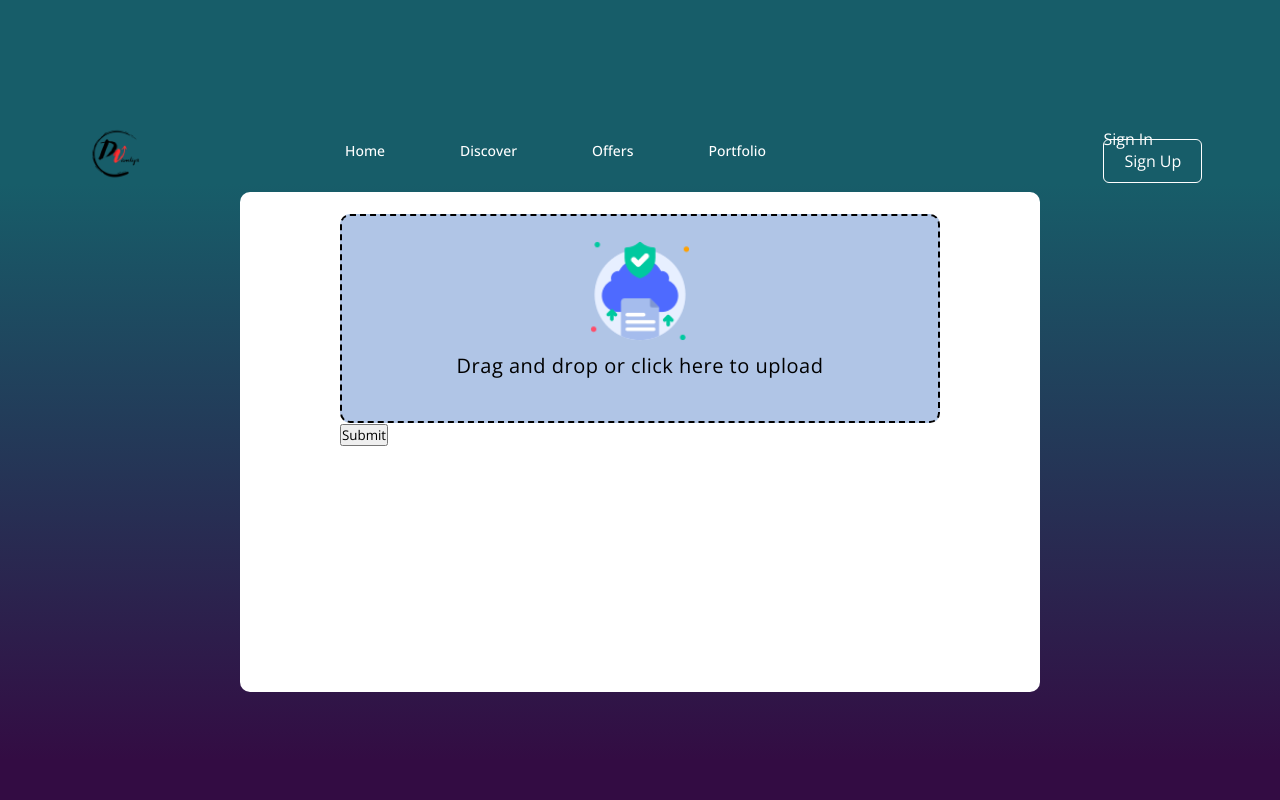
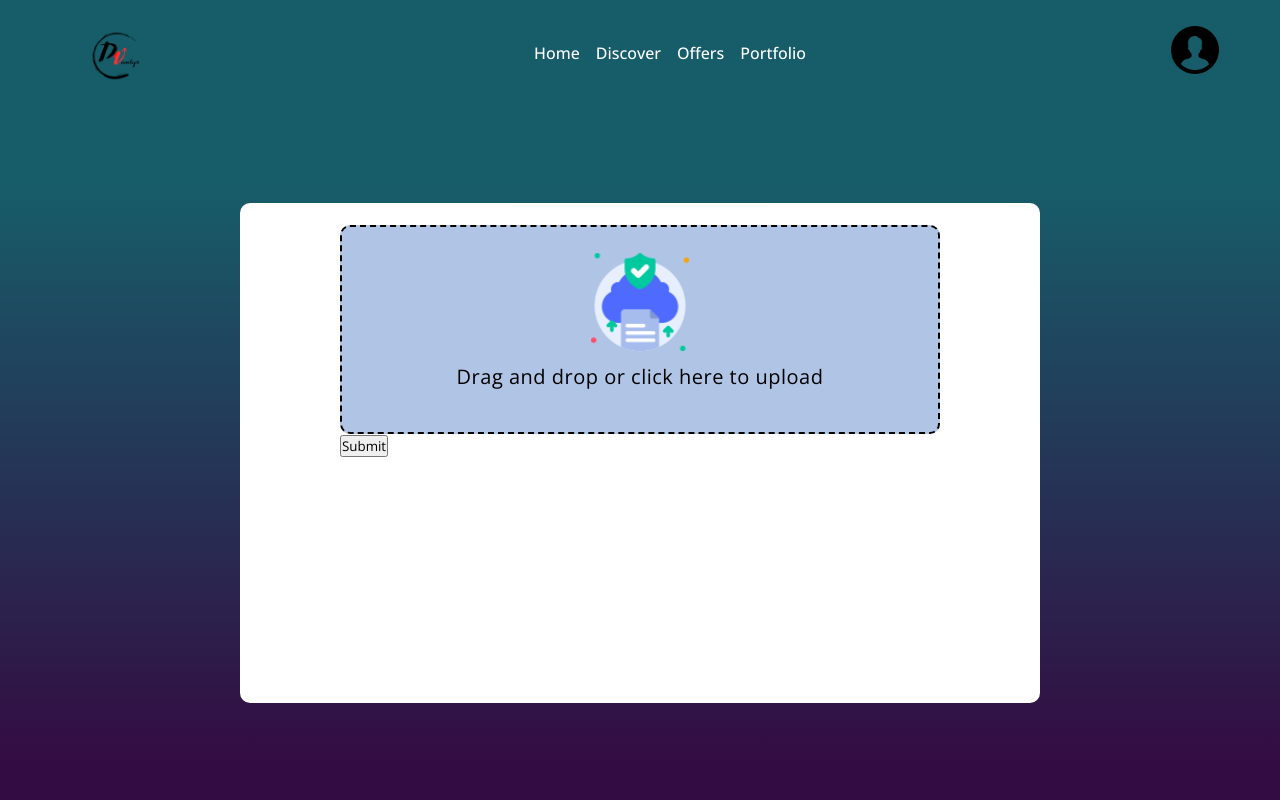
Before and after one commit to badrbnh/Data_Visualizer, a Flask app: template web_flask/templates/inside.html in a window 1280 px wide. Run offline with Flask 3, Linux system fonts and the light colour scheme; the template is opened without the code that fills it, so the values that code supplies are empty; parts of the project's set-up code (start-up, migrations or seed data) failed here and were passed over; some libraries are stand-ins or nearby versions.

Commit message:
fixed the front end

```diff
--- /dev/null
+++ b/api/v1/app.py
@@ -0,0 +1,33 @@
+from models import db_storage
+from api.v1.views import app_views
+from os import environ
+from flask import Flask, jsonify
+from flask_cors import CORS
+from werkzeug.exceptions import HTTPException
+
+app = Flask(__name__)
+app.register_blueprint(app_views)
+cors = CORS(app, resources={r"/api/v1/*": {"origins": "*"}})
+
+
+@app.teardown_appcontext
+def close_db(error):
+    """close database"""
+    db_storage.close()
+
+@app.errorhandler(HTTPException)
+def handle_error(e):
+    """Return Json 404 error response"""
+    response = jsonify(error="Not found")
+    response.status_code = 404
+    return response
+
+
+if __name__ == '__main__':
+    host = environ.get("DV_API_HOST")
+    port = environ.get("DV_API_PORT")
+    if not host:
+        host = '0.0.0.0'
+    if not port:
+        port = '5000'
+    app.run(host=host, port=port, threaded=True)
--- a/api/v1/views/__init__.py
+++ b/api/v1/views/__init__.py
@@ -0,0 +1,6 @@
+from flask.blueprints import Blueprint
+
+app_views = Blueprint('app_views', __name__, url_prefix="/api/v1")
+
+from api.v1.views.index import *
+from api.v1.views.users import *
--- a/web_flask/static/scripts/menu.js
+++ b/web_flask/static/scripts/menu.js
@@ -1,6 +1,5 @@
-document.addEventListener("DOMContentLoaded", function() {
-    let subMenu = document.getElementById("subMenu");
-    function toggleMenu() {
-        subMenu.classList.toggle("open-menu");
-    }
-})
+
+let subMenu = document.getElementById("subMenu");
+function toggleMenu() {
+    subMenu.classList.toggle("open-menu");
+}
--- a/web_flask/static/styles/inside.css
+++ b/web_flask/static/styles/inside.css
@@ -6,6 +6,7 @@
     height: 500px;
     width: 800px;
     border-radius: 10px;
+    margin: auto;
 }
 
 #upload-label {
--- a/web_flask/static/styles/login.css
+++ b/web_flask/static/styles/login.css
@@ -1,7 +1,6 @@
 
 body {
 	display: flex;
-	justify-content: center;
 	align-items: center;
 	flex-direction: column;
 }
@@ -22,16 +21,8 @@
 	font-weight: 100;
 	line-height: 20px;
 	letter-spacing: 0.5px;
-	margin: 20px 0 30px;
 }
 
-
-a {
-	color: #333;
-	font-size: 14px;
-	text-decoration: none;
-	margin: 15px 0;
-}
 
 .login-btn {
 	border-radius: 20px;
@@ -65,6 +56,8 @@
 	width: 768px;
 	max-width: 100%;
 	min-height: 480px;
+	margin-top: auto;
+	margin-bottom: auto;
 }
 .login-form {
 	display: flex;
--- a/web_flask/static/styles/nav.css
+++ b/web_flask/static/styles/nav.css
@@ -12,14 +12,13 @@
   padding: 20px 15px;
 }
 
-.navbar .profile{
+.navbar .profile {
   width: 60px;
   height: auto;
   border-radius: 50%;
   cursor: pointer;
-
 }
-.navbar .logo img{
+.navbar .logo img {
   width: 120px;
   height: auto;
   margin-top: -40px;
@@ -27,77 +26,65 @@
   border-radius: 50%;
 }
 
-nav ul {
-  width: 100%;
-  text-align: center;
-  margin-left: 150px;
+
+nav ul li {
+  display: inline-block;
+  list-style: none;
 }
 
-nav ul li{
-  display: inline-block;
-  list-style: none;
-  margin: 10px 20px;
-}
-
-nav ul li a{
+nav ul li a {
   text-decoration: none;
 }
 
 .sub-menu-wrap {
   position: absolute;
-    top: 100%;
-    right: 10%;
-    width: 320px;
+  right: 0;
+  width: 250px;
+  max-height: 0;
   overflow: hidden;
   transition: max-height 0.5s;
-
 }
 
 .sub-menu-wrap.open-menu {
-    max-height: 400;
+  max-height: 400px;
 }
 
 .sub-menu {
   background: #fff;
   padding: 20px;
   margin: 10px;
-
+  border-radius: 4px;
 }
 .navbar .links {
   display: flex;
   align-items: center;
   list-style: none;
-    gap: 35px;
+  gap: 16px;
 }
 
 .user-info {
   display: flex;
   align-items: center;
+  border-bottom: 1px solid #ccc;
+  padding-bottom: 8px;
+  margin-bottom: 24px;
 }
 
 .user-info h3 {
   font-weight: 500;
 }
 
-  .user-info img{
-    width: 60px;
+.user-info img {
+  width: 50px;
   border-radius: 50%;
   margin-right: 15px;
 }
 
-  .user-info hr {
-    border: 0;
-    height: 1px;
-    width: 100%;
-    background: #ccc;
-    margin: 15px 0 10px;
-  }
 
-  .sub-menu-link{
+.sub-menu-link {
   display: flex;
   align-items: center;
   text-decoration: none;
-    color: #525252;
   margin: 12px 0;
 }
 .navbar .links a:hover {
@@ -105,22 +92,25 @@
 }
 .navbar .buttons a {
   text-decoration: none;
-    color: #fff;
+  color: #525252;
   font-size: 1rem;
-    padding: 15px 0;
   transition: 0.2s ease;
-
 }
-
-  .navbar .buttons a:not(:last-child) {
-    margin-right: 30px;
+#login {
+  width: 200px;
+  display: flex;
+  justify-content: space-evenly;
+  color: #fff !important;
 }
 
 .navbar .buttons .signin:hover {
   color: #47b2e4;
 }
-
+.navbar .buttons .signin {
+  color: #fff;
+}
 .navbar .buttons .signup {
+  color: #fff;
   border: 1px solid #fff;
   padding: 10px 20px;
   border-radius: 0.375rem;
@@ -132,10 +122,10 @@
   background-color: #47b2e4;
   color: #fff;
 }
-  .sub-menu-link p{
+.sub-menu-link p {
   width: 100%;
 }
-  .sub-menu-link img{
+.sub-menu-link img {
   width: 40px;
   background: #e5e5e5;
   border-radius: 50%;
@@ -149,12 +139,12 @@
   padding: 10px 0;
   transition: 0.2s ease;
 }
-  .sub-menu-link span{
+.sub-menu-link span {
   font-size: 22px;
 }
-  .sub-menu-link:hover span{
+.sub-menu-link:hover span {
   transform: translateX(5px);
 }
-  .sub-menu-link:hover p{
+.sub-menu-link:hover p {
   font-weight: 600;
 }
--- a/web_flask/static/styles/register.css
+++ b/web_flask/static/styles/register.css
@@ -6,6 +6,7 @@
   padding: 25px 30px;
   border-radius: 5px;
   box-shadow: 0 5px 10px rgba(0,0,0,0.15);
+  margin: auto;
 }
 .container .title{
   font-size: 25px;
--- a/web_flask/templates/base.html
+++ b/web_flask/templates/base.html
@@ -26,7 +26,7 @@
     />
     <script src="https://code.jquery.com/jquery-3.2.1.min.js"></script>
     <script type="text/javascript" src="../static/scripts/upload.js"></script>
-    <script type="text/javascript" src="../static/scripts/menu.js"></script>
+
   </head>
   <body>
     <header class="header">
@@ -44,8 +44,10 @@
         </ul>
         <div class="buttons">
           {% if current_user.is_anonymous %}
-          <a href="{{ url_for('login') }}" class="signin">Sign In</a>
-          <a href="{{ url_for('register') }}" class="signup">Sign Up</a>
+          <div id="login">
+          <span><a href="{{ url_for('login') }}" class="signin">Sign In</a></span>
+          <span><a href="{{ url_for('register') }}" class="signup">Sign Up</a></span>
+          </div>
           {% else %}
           <img src="../static/resources/profileIcon.png" class="profile" onclick="toggleMenu()" />
           <div class="sub-menu-wrap" id="subMenu">
@@ -54,22 +56,20 @@
                 <img src="../static/resources/profileIcon.png" />
                 <h2>{{ current_user.username }}</h2>
               </div>
-              <hr />
 
               <a href="#" class="sub-menu-link">
                 <img src="../static/resources/profileEditIcon.png" />
                 <p>Edit profile</p>
-                <span>></span>
+
               </a>
               <a href="#" class="sub-menu-link">
                 <img src="../static/resources/settingsIcon.png" />
                 <p>Settings & Privacy</p>
-                <span>></span>
+
               </a>
               <a href="{{ url_for('logout')}}" class="sub-menu-link">
                 <img src="../static/resources/logoutIcon.png" />
                 <p>Logout</p>
-                <span>></span>
               </a>
             </div>
           </div>
@@ -79,5 +79,6 @@
       </nav>
     </header>
     {% block content %}{% endblock %}
+    <script type="text/javascript" src="../static/scripts/menu.js"></script>
   </body>
 </html>
```
Also changed, not shown: api/v1/views/index.py (added, +20 -0 lines), api/v1/views/users.py (added, +79 -0 lines), models/engine/dbStorage.py (+7 -6 lines), sql_test.sql (deleted, +0 -7 lines), 1 other file. Lines whose indentation alone changed are shown as unchanged.
